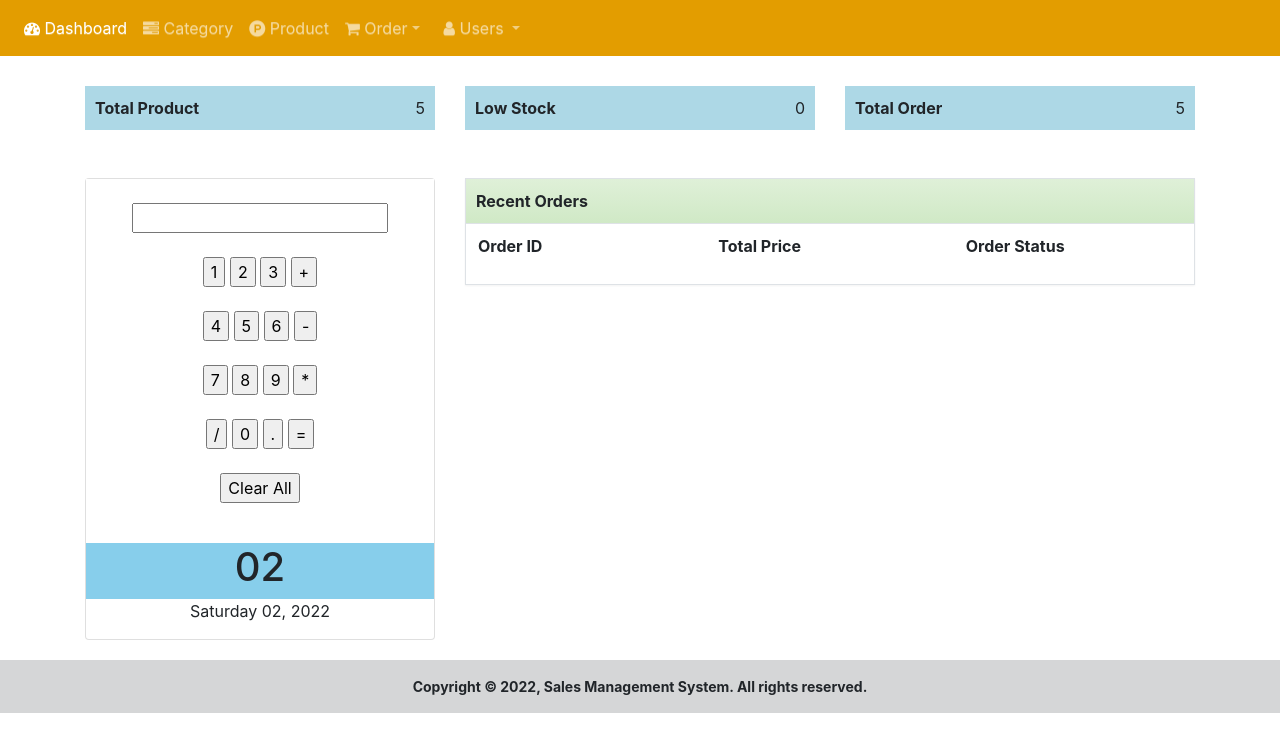
After one commit to Jahid152/SalesManagement, a PHP site: page /dashboard.php in a window 1280 px wide. The commit adds this page. Shown: the top 752 px of the page. Run offline with PHP 8.4, Linux system fonts and the light colour scheme; the visitor is signed in with stand-in values (Sample User, id 1); data comes from the database, SQL or seed files in the repository; lists and menus that the app fills with data are empty.

Commit message:
Dashboard, Header, Index update

```diff
--- /dev/null
+++ b/dashboard.php
@@ -0,0 +1,144 @@
+<?php require_once 'header.php'; ?>
+
+<?php
+
+$sql = "SELECT * FROM product WHERE product_status = 1";
+$query = $connect->query($sql);
+$countProduct = $query->num_rows;
+
+$orderSql = "SELECT * FROM orders WHERE order_status = 1";
+$orderQuery = $connect->query($orderSql);
+$countOrder = $orderQuery->num_rows;
+
+$lowStockSql = "SELECT * FROM product WHERE product_qty <= 3 AND product_status = 1";
+$lowStockQuery = $connect->query($lowStockSql);
+$countLowStock = $lowStockQuery->num_rows;
+
+$connect->close();
+?>
+
+
+	<style type="text/css">
+		.ui-datepicker-calendar {
+			display: none;
+		}
+	</style>
+    <link rel="stylesheet" href="file/fullcalendar/fullcalendar.min.css">
+    <link rel="stylesheet" href="file/fullcalendar/fullcalendar.print.css" media="print">
+
+	<div class="row" style = "margin-top: 30px">
+		<div class="col-sm-4">
+			<div style="padding: 10px 10px; background-color: lightblue">
+				<span style="float:left; font-weight: bold;">Total Product</span><span style="float:right"><?php echo $countProduct; ?></span>
+				<div style="clear: both;"></div>
+			</div>
+		</div>
+
+		<div class="col-sm-4">
+			<div style="padding: 10px 10px; background-color: lightblue">
+				<span style="float:left; font-weight: bold;">Low Stock</span><span style="float:right"><?php echo $countLowStock; ?></span>
+				<div style="clear: both;"></div>
+			</div>
+		</div>
+
+
+		<div class="col-sm-4">
+			<div style="padding: 10px 10px; background-color: lightblue">
+				<span style="float:left; font-weight: bold;">Total Order</span><span style="float:right"><?php echo $countOrder; ?></span>
+				<div style="clear: both;"></div>
+			</div>
+		</div>
+	</div>
+	<br><br>
+	<div class="row">
+		<div class="col-sm-4">
+
+			<div class="card" style="text-align: center">
+			  <div class="cardHeader" style = "background-color: #ffffff">
+				<form name = "form1">
+				  <br>
+				  <input id = "calc" type ="text" name = "answer"><br><br>
+				  <input type = "button" value = "1" onclick = "form1.answer.value += '1' ">
+				  <input type = "button" value = "2" onclick = "form1.answer.value += '2' ">
+				  <input type = "button" value = "3" onclick = "form1.answer.value += '3' ">
+				  <input type = "button" value = "+" onclick = "form1.answer.value += '+' ">
+				  <br><br>
+
+				  <input type = "button" value = "4" onclick = "form1.answer.value += '4' ">
+				  <input type = "button" value = "5" onclick = "form1.answer.value += '5' ">
+				  <input type = "button" value = "6" onclick = "form1.answer.value += '6' ">
+				  <input type = "button" value = "-" onclick = "form1.answer.value += '-' ">
+				  <br><br>
+
+				  <input type = "button" value = "7" onclick = "form1.answer.value += '7' ">
+				  <input type = "button" value = "8" onclick = "form1.answer.value += '8' ">
+				  <input type = "button" value = "9" onclick = "form1.answer.value += '9' ">
+				  <input type = "button" value = "*" onclick = "form1.answer.value += '*' ">
+				  <br><br>
+
+
+				  <input type = "button" value = "/" onclick = "form1.answer.value += '/' ">
+				  <input type = "button" value = "0" onclick = "form1.answer.value += '0' ">
+				  <input type = "button" value = "." onclick = "form1.answer.value += '.' ">
+				  <input type = "button" value = "=" onclick = "form1.answer.value = eval(form1.answer.value) ">
+				  <br><br>
+				  <input type = "button" value = "Clear All" onclick = "form1.answer.value = ' ' " id= "clear" >
+				  <br>
+				</form>
+			  </div><br>
+			  <div class="cardHeader" style = "background-color: #87ceeb">
+			    <h1><?php echo date('d'); ?></h1>
+			  </div>
+
+			  <div class="cardContainer">
+			    <p><?php echo date('l') .' '.date('d').', '.date('Y'); ?></p>
+			  </div>
+			</div>
+		</div>
+		<div class="col-sm-8">
+			<div class="panel panel-success border rounded">
+				<div class="panel-heading" style="padding: 10px; font-weight: bold;">Recent Orders</div>
+				<table class="table" id="manageOrderTable">
+					<tr>
+						<th style = "width: 33%">Order ID</th>
+						<th style = " width: 34%">Total Price</th>
+						<th style = "width: 33%">Order Status</th>
+					</tr>
+				</table>
+
+				<script>
+					$(document).ready(function(){
+					    $.ajax({
+					        type: 'GET',
+					        url: 'recentOrders.php',
+					        dataType: 'json',
+					        success: function(data) {
+					        	$.each(data, function(key, items) {
+						            var orderId = items.order_id;
+						            var orderTotal = items.order_total_price;
+						            var orderStatus;
+						            if( items.order_status == 1)
+						            	orderStatus = "Paid";
+						            else
+						            	orderStatus = "Due";
+						            $('#manageOrderTable').append(
+
+						            	'<tr>' + '<td>' + orderId + '</td><td>' + orderTotal + '</td><td>' + orderStatus + '</td>' + '</tr>'
+
+						            	);
+						        });
+					        }
+					    });
+					    return false;
+					});
+				</script>
+			</div>
+		</div>
+	</div>
+</div>
+
+<?php
+require_once 'footer.php';
+?>
+</body>
+</html>
--- a/header.php
+++ b/header.php
@@ -1,4 +1,9 @@
 <?php
+session_start();
+
+if(!isset($_SESSION['userId'])) {
+	header('location: index.php');
+}
 require_once'connection.php';
 ?>
 <html>
--- a/index.php
+++ b/index.php
@@ -34,7 +34,7 @@ if($_POST){
 				$user_id = $value['salesman_id'];
 				$_SESSION['userId'] = $user_id;
 
-				header('location:'.$store_url.'dashboard.php');
+				header('location: dashboard.php');
 			} else{
 
 				$errors[] = "Incorrect username/password combination";
@@ -109,7 +109,7 @@ if($_POST){
 					</div>
 					<div class="form-group row">
 					    <div class="col-sm-10">
-					    	<button type="submit" class="btn btn-primary">Sign in</button>
+					    	<button type="submit" class="btn btn-primary" id="btnSubmit">Sign in</button>
 					    </div>
 					</div>
 				</form>
```
